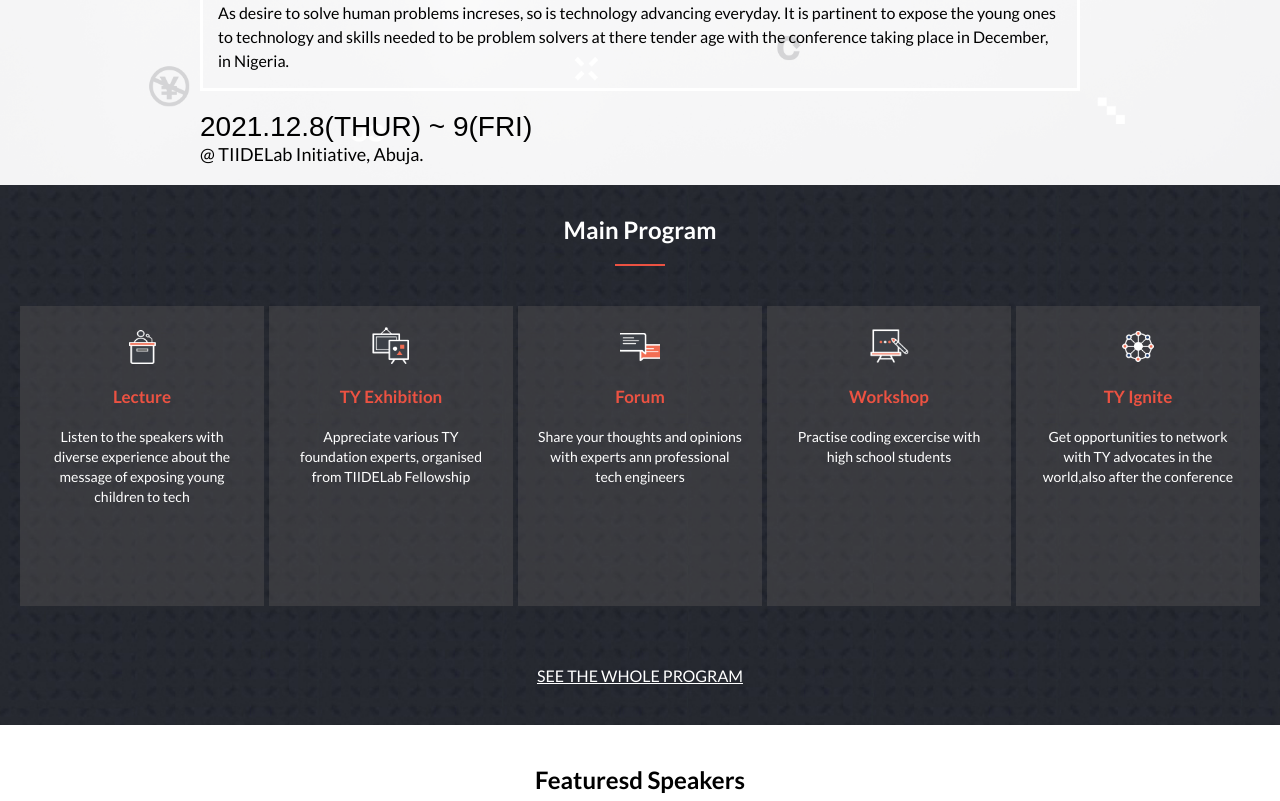
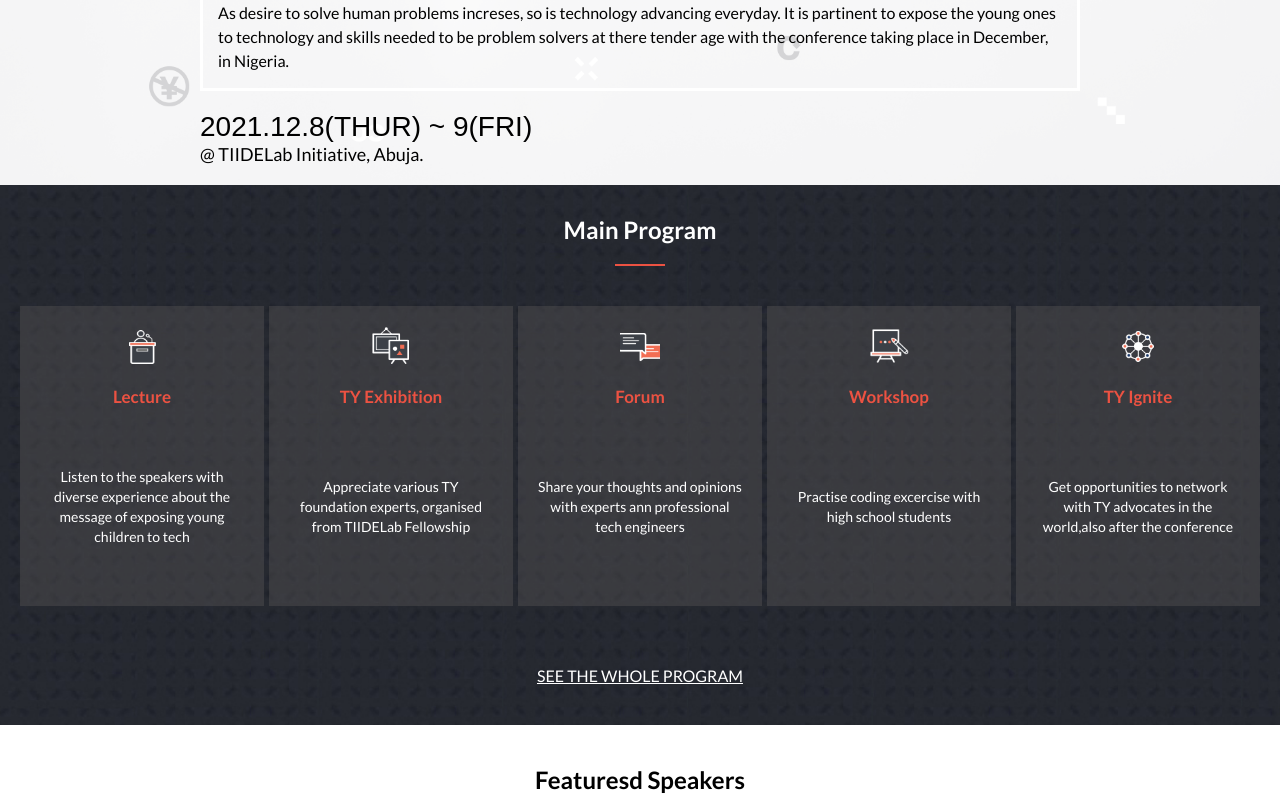
Before and after one commit to victorokoroji/young-tech-conference, a website: page index.html in a window 1280 px wide. Shown: the part 395-1196 px from the top of the page. Drawn offline with Linux system fonts and the light colour scheme; a web font is replaced by a local one.

```diff
--- a/css/home.css
+++ b/css/home.css
@@ -62,28 +62,30 @@
 .activity {
   background-color: rgba(90, 88, 88, 0.392);
   display: flex;
-  justify-content: flex-start;
+  justify-content: center;
   align-items: center;
   gap: 20px;
   padding: 20px;
-  flex: 1;
   width: 100%;
 }
 
 .activity img {
   max-width: 40px;
   min-height: 40px;
+  display: block;
 }
 
 .activity h3 {
   color: var(--orange);
   font-size: 17px;
+   flex: 1;
 }
 
 .activity p {
   color: var(--white);
   font-size: 14px;
   line-height: 20px;
+   flex: 1;
 }
 
 .program-mobile {
```
